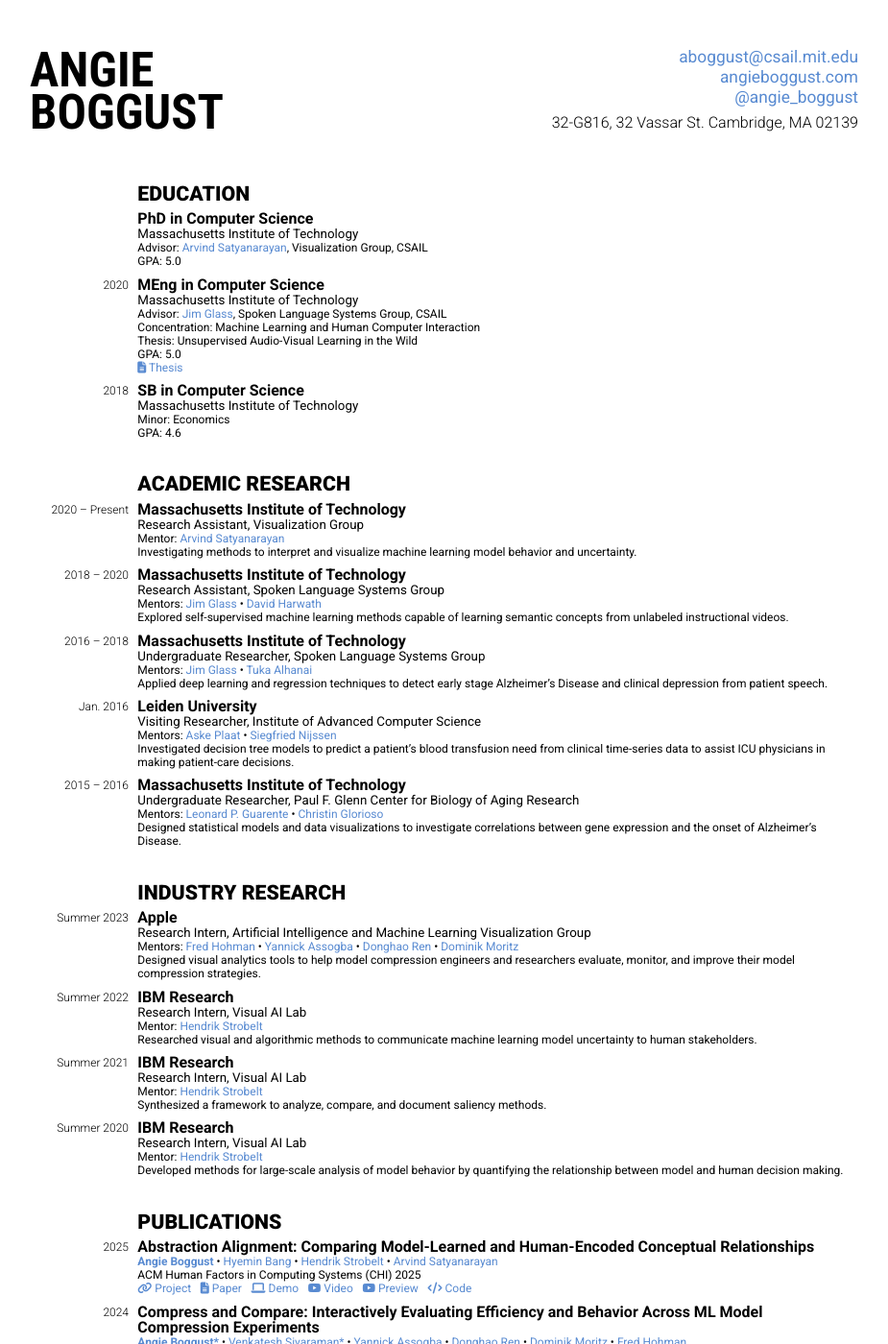
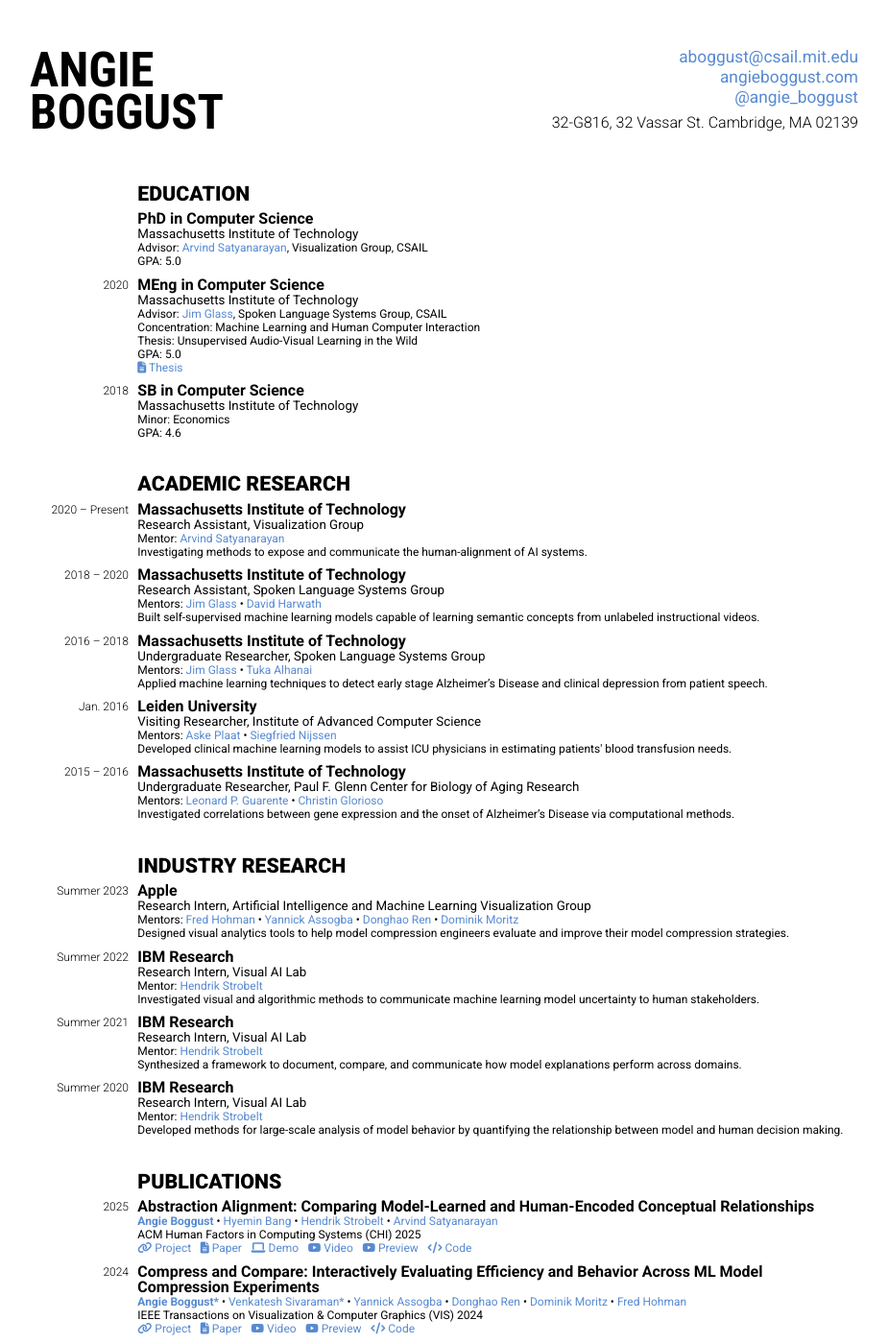
Before and after one commit to aboggust/aboggust.github.io, a Jekyll site: the page built from cv.markdown, in a window 1280 px wide and 1400 px high. Shown: the whole window at 96% size, without its empty margins (177-1102 px from the left). Built offline with Jekyll 4.4.1, drawn with Linux system fonts in a browser that asks for light colours; nearby versions of some CDN libraries.

Commit message:
Update research experience descriptions

```diff
--- a/_data/experience.yml
+++ b/_data/experience.yml
@@ -6,7 +6,7 @@
   mentors:
     - arvindsatya
   startdate: 2020-09-01
-  description: Investigating methods to interpret and visualize machine learning model behavior and uncertainty.
+  description: Investigating methods to expose and communicate the human-alignment of AI systems.
 
 - organization: Massachusetts Institute of Technology
   type: academic
@@ -18,7 +18,7 @@
     - daveharwath
   startdate: 2018-06-01
   enddate: 2020-06-01
-  description: Explored self-supervised machine learning methods capable of learning semantic concepts from unlabeled instructional videos.
+  description: Built self-supervised machine learning models capable of learning semantic concepts from unlabeled instructional videos.
 
 - organization: Massachusetts Institute of Technology
   type: academic
@@ -30,7 +30,7 @@
     - tukaalhanai
   startdate: 2016-06-01
   enddate: 2018-06-01
-  description: Applied deep learning and regression techniques to detect early stage Alzheimer’s Disease and clinical depression from patient speech.
+  description: Applied machine learning techniques to detect early stage Alzheimer’s Disease and clinical depression from patient speech.
 
 - organization: Leiden University
   type: academic
@@ -41,7 +41,7 @@
     - siegfriednijssen
   startdate: 2016-01-01
   enddate: 2016-01-31
-  description: Investigated decision tree models to predict a patient’s blood transfusion need from clinical time-series data to assist ICU physicians in making patient-care decisions.
+  description: Developed clinical machine learning models to assist ICU physicians in estimating patients' blood transfusion needs.
 
 - organization: Massachusetts Institute of Technology
   type: academic
@@ -52,7 +52,7 @@
     - christinglorioso
   startdate: 2015-05-15
   enddate: 2016-01-01
-  description: Designed statistical models and data visualizations to investigate correlations between gene expression and the onset of Alzheimer’s Disease.
+  description: Investigated correlations between gene expression and the onset of Alzheimer’s Disease via computational methods.
 
 - organization: Apple
   type: industry
@@ -65,7 +65,7 @@
     - dominikmoritz
   startdate: 2023-05-22
   enddate: 2023-09-29
-  description: Designed visual analytics tools to help model compression engineers and researchers evaluate, monitor, and improve their model compression strategies.
+  description: Designed visual analytics tools to help model compression engineers evaluate and improve their model compression strategies.
 
 - organization: IBM Research
   type: industry
@@ -75,7 +75,7 @@
     - hendrikstrobelt
   startdate: 2022-05-23
   enddate: 2022-08-12
-  description: Researched visual and algorithmic methods to communicate machine learning model uncertainty to human stakeholders.
+  description: Investigated visual and algorithmic methods to communicate machine learning model uncertainty to human stakeholders.
 
 - organization: IBM Research
   type: industry
@@ -85,7 +85,7 @@
     - hendrikstrobelt
   startdate: 2021-05-24
   enddate: 2021-08-13
-  description: Synthesized a framework to analyze, compare, and document saliency methods.
+  description: Synthesized a framework to document, compare, and communicate how model explanations perform across domains.
 
 - organization: IBM Research
   type: industry
```
Also changed, not shown: 4 other files.
